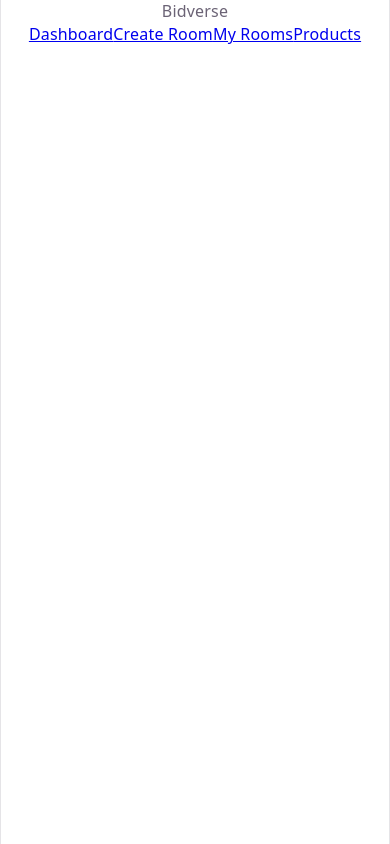
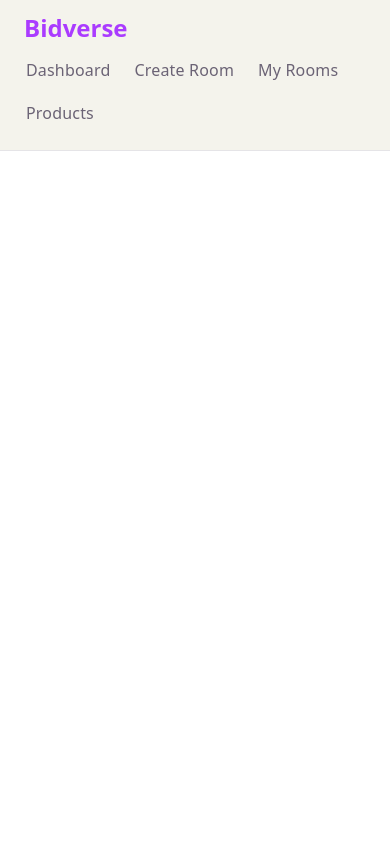
Before and after one commit to theyuvan/BidVerse, a React app in the folder frontend/: page / in a window 390 px wide. Built offline with nearby package versions, Linux system fonts and the light colour scheme; the HTML template or start-up script is replaced by a standard one.

Commit message:
connected backend for host

```diff
--- a/frontend/src/index.css
+++ b/frontend/src/index.css
@@ -55,15 +55,91 @@
 }
 
 #root {
-  width: 1126px;
-  max-width: 100%;
-  margin: 0 auto;
-  text-align: center;
-  border-inline: 1px solid var(--border);
+  width: 100%;
+  min-height: 100svh;
+  box-sizing: border-box;
+}
+
+.app-shell {
   min-height: 100svh;
   display: flex;
+  background: var(--bg);
+}
+
+.sidebar {
+  width: 240px;
+  flex: 0 0 240px;
+  min-height: 100svh;
+  box-sizing: border-box;
+  padding: 28px 16px;
+  color: var(--text-h);
+  background: var(--code-bg);
+  border-right: 1px solid var(--border);
+  text-align: left;
+}
+
+.sidebar-brand {
+  padding: 0 16px 32px;
+  font-size: 24px;
+  font-weight: 700;
+  letter-spacing: 0;
+  color: var(--accent);
+}
+
+.sidebar-links {
+  display: flex;
   flex-direction: column;
-  box-sizing: border-box;
+  gap: 6px;
+}
+
+.sidebar a {
+  display: block;
+  padding: 12px 16px;
+  border-radius: 6px;
+  color: var(--text);
+  text-decoration: none;
+  transition: background 0.2s, color 0.2s;
+}
+
+.sidebar a:hover,
+.sidebar a:focus-visible {
+  color: var(--text-h);
+  background: var(--accent-bg);
+  outline: none;
+}
+
+.page-content {
+  flex: 1;
+  min-width: 0;
+  text-align: center;
+}
+
+@media (max-width: 700px) {
+  .app-shell {
+    display: block;
+  }
+
+  .sidebar {
+    width: 100%;
+    min-height: auto;
+    padding: 16px;
+    border-right: 0;
+    border-bottom: 1px solid var(--border);
+  }
+
+  .sidebar-brand {
+    padding: 0 8px 12px;
+  }
+
+  .sidebar-links {
+    flex-direction: row;
+    flex-wrap: wrap;
+    gap: 4px;
+  }
+
+  .sidebar a {
+    padding: 8px 10px;
+  }
 }
 
 h1,
```
